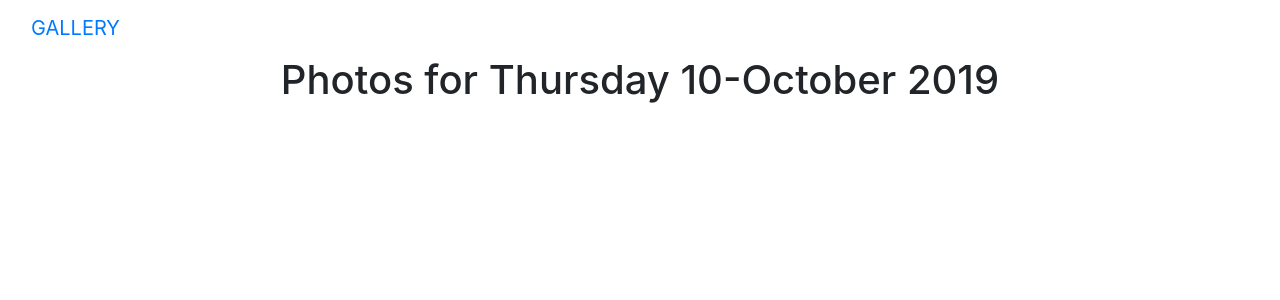
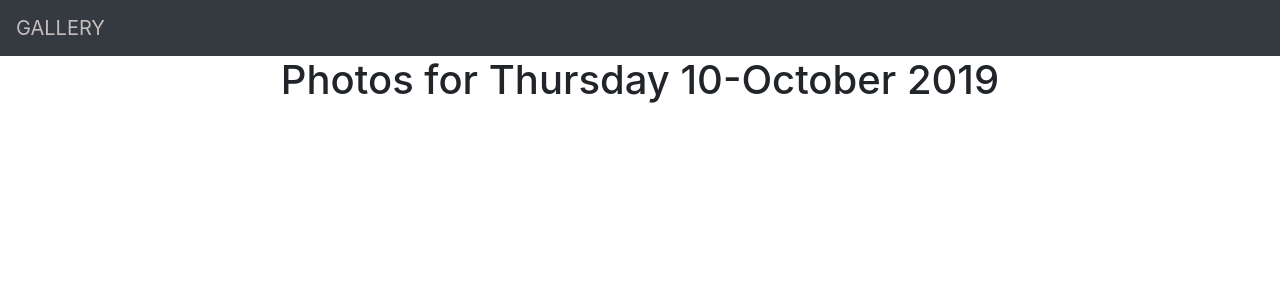
Before and after one commit to BrendaMwiza/Gallery-app, a Django app: a page that uses gallery/templates/navbar.html in a window 1280 px wide. Shown: the top 300 px of the page. Run offline with Django 3.2, Linux system fonts and the light colour scheme; some libraries are stand-ins or nearby versions.

Commit message:
styled the navigation bar

```diff
--- a/gallery/templates/everything/base.html
+++ b/gallery/templates/everything/base.html
@@ -23,7 +23,9 @@
     {% block content %} <h1 class='text-center'>Photos for {{date|date:"l d-F Y"}}</h1> {%endblock%}
 
     {% block scripts %}
-        <script src="https://ajax.googleapis.com/ajax/libs/jquery/3.2.1/jquery.min.js"></script>
+        <script src="https://ajax.googleapis.com/ajax/libs/jquery/3.4.1/jquery.min.js"></script>
+        <script src="https://cdnjs.cloudflare.com/ajax/libs/popper.js/1.14.7/umd/popper.min.js"></script>
+        <script src="https://maxcdn.bootstrapcdn.com/bootstrap/4.3.1/js/bootstrap.min.js"></script>
      {% bootstrap_javascript %}
     {% endblock %}
 </body>
--- a/gallery/templates/navbar.html
+++ b/gallery/templates/navbar.html
@@ -6,12 +6,18 @@
   <meta name="viewport" content="width=device-width, initial-scale=1">
 </head>
 <body>
-<nav class="navbar navbar-inverse">
-  <div class="container-fluid">
-    <div class="navbar-header">
-      <a class="navbar-brand" href="{% url 'welcome' %}">GALLERY</a>
-    </div>
-  </div>
+<nav class="navbar navbar-expand-sm bg-dark">
+    <ul class="navbar-nav">
+        <li>
+            <a style="color: rgb(196, 190, 190);" class="navbar-brand" href="{% url 'welcome' %}">GALLERY</a>
+        </li>
+        <!-- <li>
+        <a class="nav-link" href="#">Link 2</a>
+        </li>
+        <li>
+        <a class="nav-link" href="#">Link 3</a>
+        </li> -->
+    </ul>
 </nav>
 </body>
 </html>
--- a/static/css/base.css
+++ b/static/css/base.css
@@ -1,4 +1,8 @@
 h1
 {
-  color: green;
+  color: rgb(58, 2, 21);
 }
+
+.navbar-brand{
+    color: white;
+}
--- a/tribune/settings.py
+++ b/tribune/settings.py
@@ -120,3 +120,6 @@ USE_TZ = True
 # https://docs.djangoproject.com/en/1.11/howto/static-files/
 
 STATIC_URL = '/static/'
+STATICFILES_DIRS = [
+    os.path.join(BASE_DIR, "static"),
+]
```
